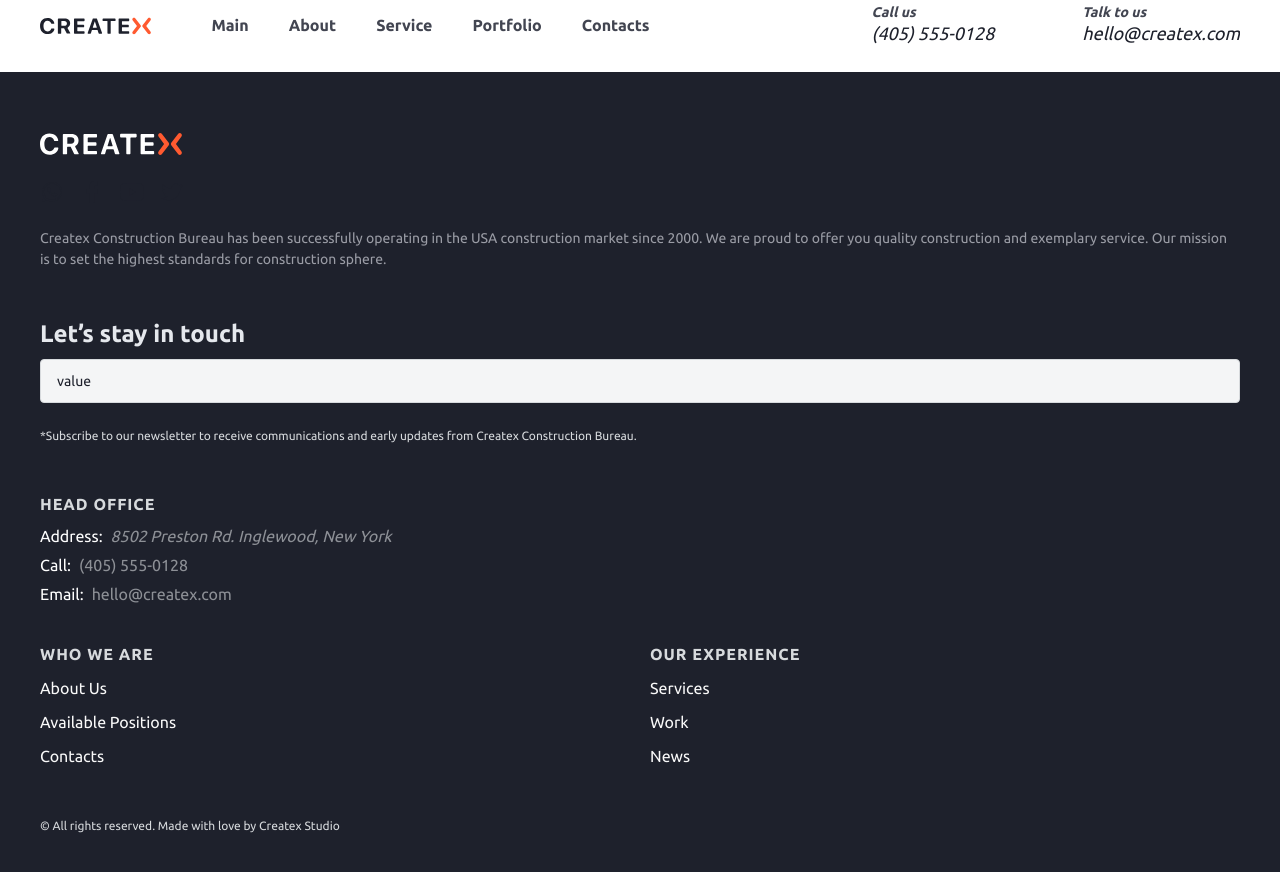
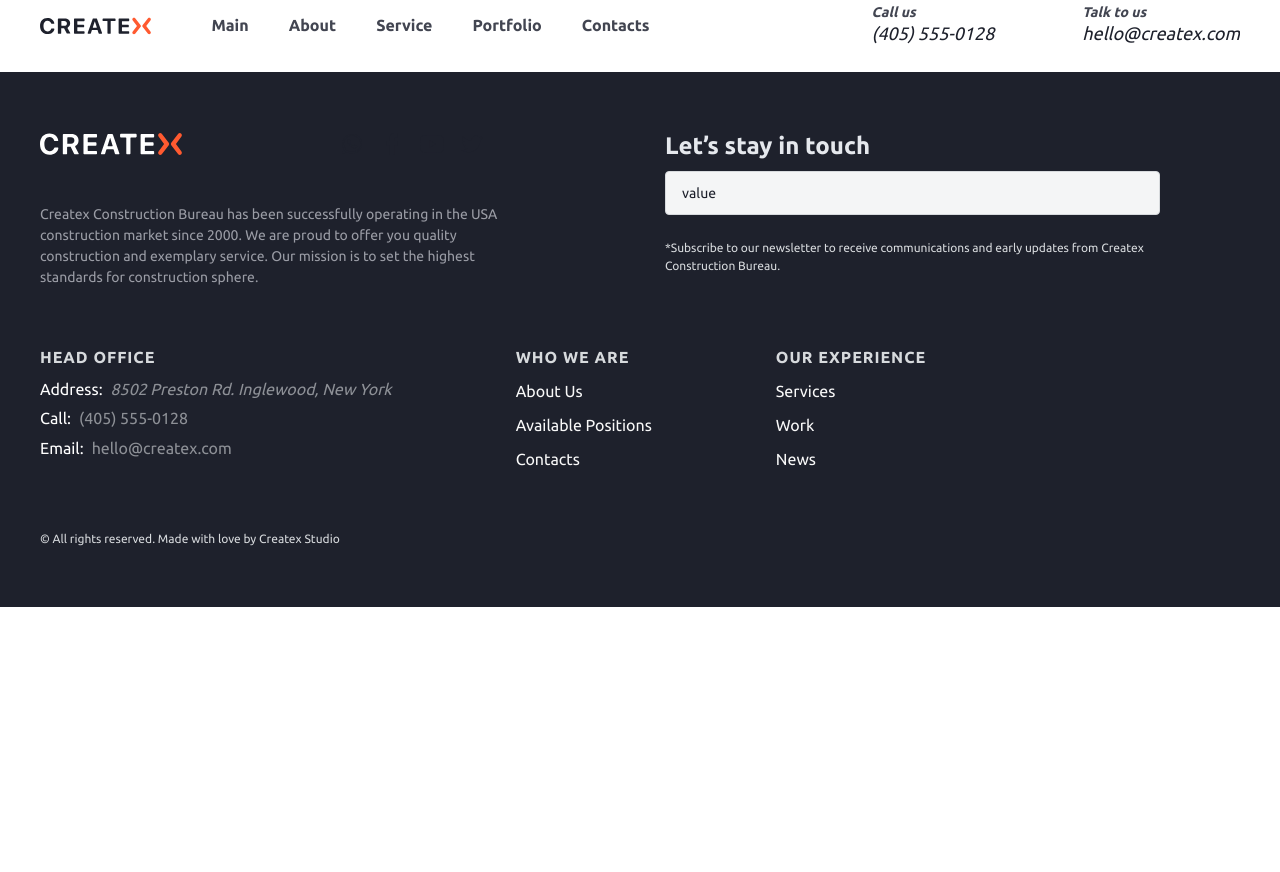
Before and after one commit to Faytelson/createx, a React (Vite) app: page / in a window 1280 px wide. Shown: the top 872 px of the page. After the commit the page ends 800 px from the top, so only its background shows below. Built offline with nearby package versions, Linux system fonts and the light colour scheme.

Commit message:
CRE-10: feat: Сделать footer сайта: Footer завершен

```diff
--- a/src/components/Footer/Footer.module.scss
+++ b/src/components/Footer/Footer.module.scss
@@ -8,13 +8,17 @@
   padding: 60px 0;
 
   &__container {
-    display: flex;
-    flex-direction: column;
-    gap: 50px;
+    display: grid;
+    row-gap: 50px;
+    column-gap: 50px;
+    grid-template-columns: 1fr 1fr;
+    grid-template-rows: auto auto;
     @include container;
   }
 
   &__info-block {
+    grid-column: 1 / -1;
+    grid-row: 1;
     display: grid;
     grid-template-columns: 1fr 1fr;
     grid-template-rows: auto auto;
@@ -68,11 +72,15 @@
     @include font($font-main, 14px, 400);
     line-height: 1.5em;
     color: $color-gray-600;
+    max-width: 490px;
   }
 
   &__form-block {
+    grid-column: 1 / -1;
+    grid-row: 2;
     display: flex;
     flex-direction: column;
+    max-width: 495px;
   }
 
   &__form-title {
@@ -93,6 +101,8 @@
   }
 
   &__column-block {
+    grid-column: 1 / -1;
+    grid-row: 3;
     display: grid;
     grid-template-columns: 1fr 1fr;
     grid-template-rows: auto auto;
@@ -168,8 +178,59 @@
   }
 
   &__copyright {
+    grid-column: 1 / -1;
+    grid-row: 4;
     @include font($font-main, 12px, 400);
     line-height: 1.2em;
     color: $color-gray-400;
   }
 }
+
+@media screen and (min-width: 425px) {
+  .footer {
+    &__info-block {
+      & > :nth-child(2) {
+        grid-column: 2;
+        grid-row: 1;
+      }
+    }
+  }
+}
+
+@media screen and (min-width: 900px) {
+  .footer {
+    &__info-block {
+      grid-column: 1;
+      grid-row: 1;
+    }
+
+    &__form-block {
+      grid-column: 2;
+      grid-row: 1;
+    }
+
+    &__column-block {
+      grid-column: 1 / -1;
+      grid-row: 2;
+      column-gap: 50px;
+    }
+
+    &__copyright {
+      grid-row: 3;
+    }
+  }
+}
+
+@media screen and (min-width: 1280px) {
+  .footer {
+    &__container {
+      row-gap: 60px;
+    }
+
+    &__column-block {
+      display: flex;
+      justify-content: flex-start;
+      column-gap: 124px;
+    }
+  }
+}
```
